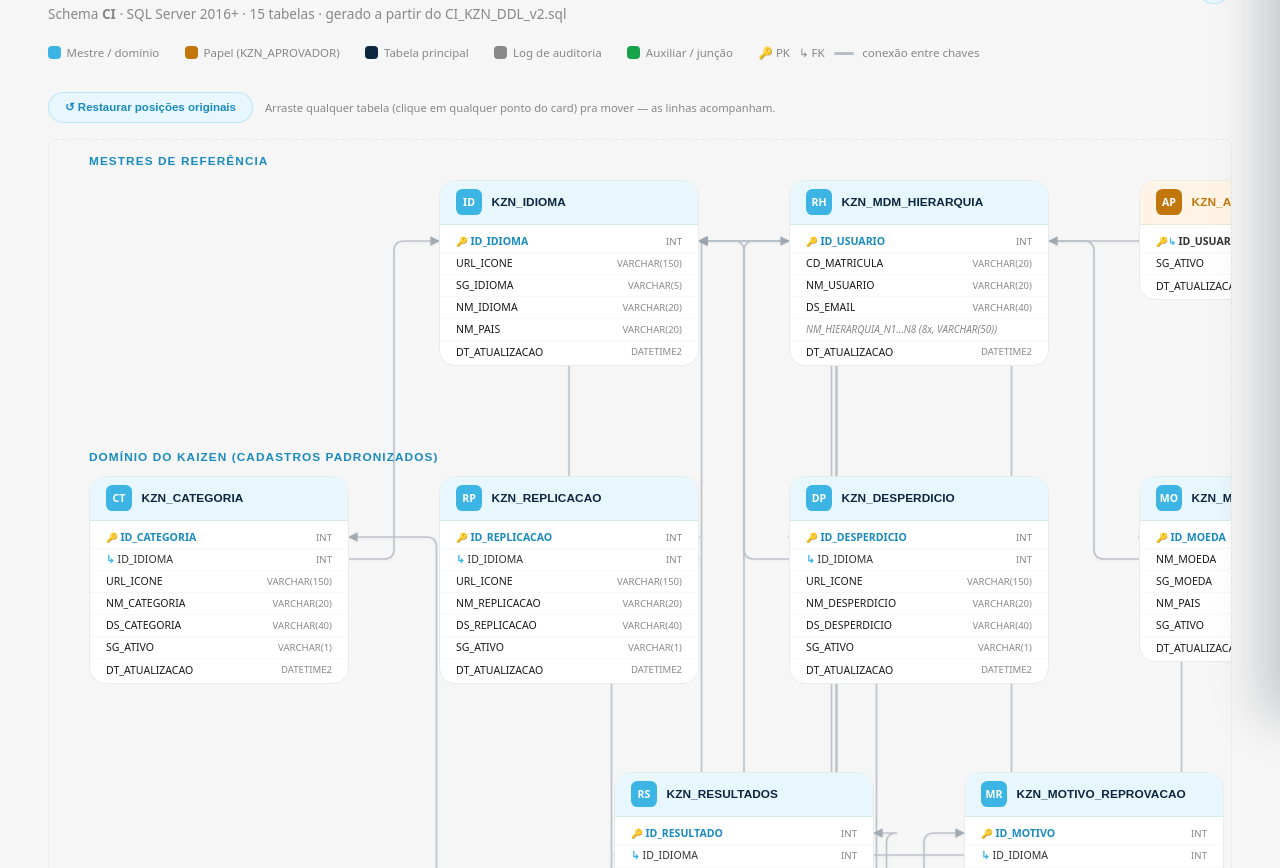
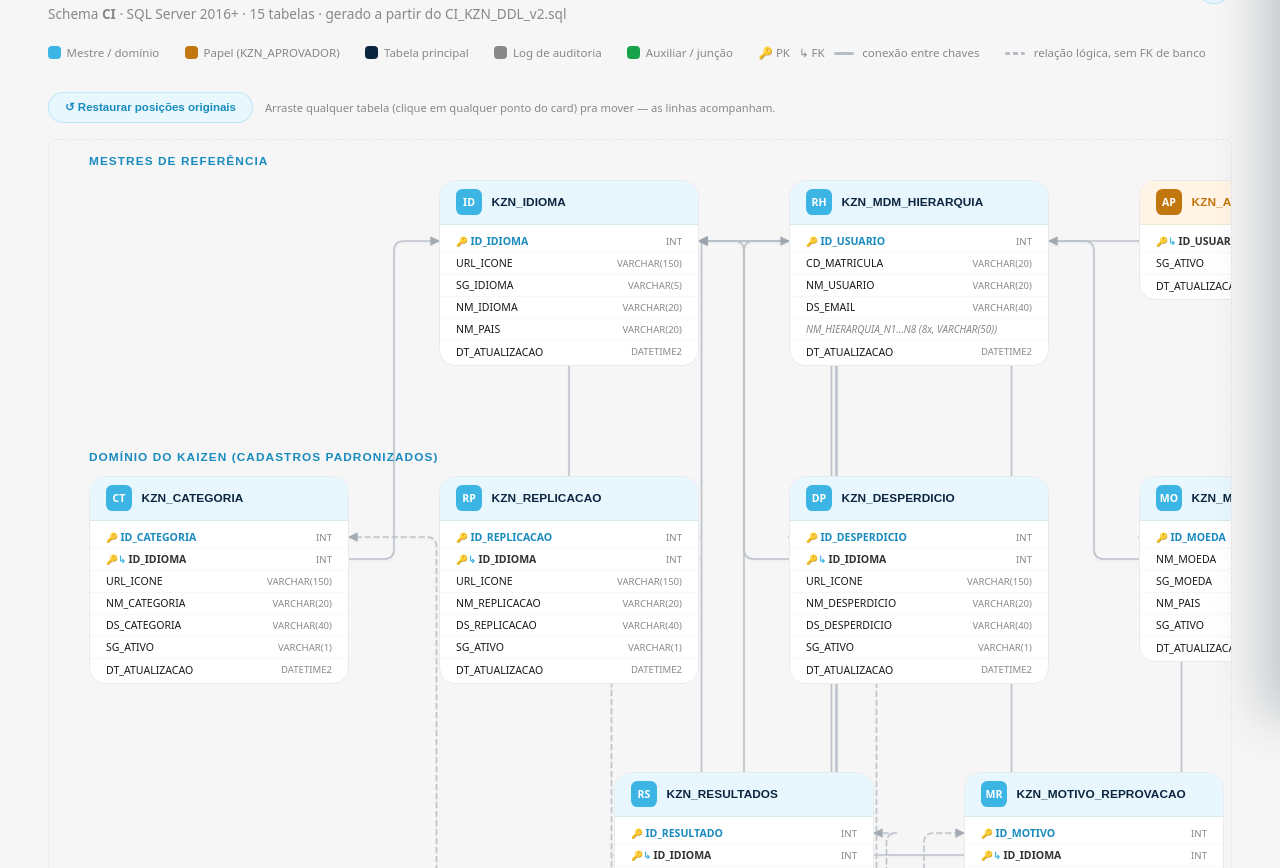
Before and after one commit to AlvesBhz/VBM-Kaizen-App, a website: page assets/DER_VBM_Kaizen_CI.html in a window 1280 px wide. Shown: the part 84-952 px from the top of the page. Drawn offline with Linux system fonts and the light colour scheme.

Commit message:
Add files via upload

```diff
--- a/assets/DER_VBM_Kaizen_CI.html
+++ b/assets/DER_VBM_Kaizen_CI.html
@@ -80,6 +80,7 @@ svg#links path.rel{fill:none;stroke:var(--line-color);stroke-width:1.6;opacity:.
 #arrow-key path{fill:var(--arrow-color);transition:fill .3s;}
 svg#links path.rel.dim{opacity:.12;}
 svg#links path.rel.hot{opacity:1;stroke-width:2.4;stroke:var(--vbm-blue-dark);}
+svg#links path.rel.soft{stroke-dasharray:5 4;}
 .group-label{position:absolute;font-family:'Poppins',sans-serif;font-weight:700;font-size:.74rem;text-transform:uppercase;letter-spacing:.09em;color:var(--vbm-blue-dark);transition:color .3s var(--ease-out);}
 body[data-bg="dark"] .group-label{color:var(--vbm-blue-light);}
 .entity{position:absolute;background:var(--card-bg);border-radius:1rem;border:1px solid var(--card-border);overflow:hidden;z-index:1;transition:box-shadow .25s,background .3s var(--ease-out),border-color .3s var(--ease-out);}
@@ -137,6 +138,7 @@ footer{margin-top:1.25rem;font-size:.68rem;color:var(--vbm-mid);}
   <span><span class="sw" style="background:var(--vbm-mid)"></span><span data-i18n="legend.log">Log de auditoria</span></span>
   <span><span class="sw" style="background:var(--aux)"></span><span data-i18n="legend.aux">Auxiliar / junção</span></span>
   <span>🔑 PK &nbsp; ↳ FK &nbsp; <span class="ln" style="background:var(--line-color)"></span> <span data-i18n="legend.line">conexão entre chaves</span></span>
+  <span><span class="ln" style="background:linear-gradient(90deg,var(--line-color) 0 60%,transparent 60% 100%);background-size:8px 3px;"></span> <span data-i18n="legend.soft">relação lógica, sem FK de banco</span></span>
 </div>
 
 <div class="toolbar">
@@ -195,18 +197,18 @@ footer{margin-top:1.25rem;font-size:.68rem;color:var(--vbm-mid);}
 <path class="rel" d="M795,1023 L757.5,1023 Q747.5,1023 747.5,1013 L747.5,71 Q747.5,61 737.5,61 L700,61" marker-end="url(#arrow-key)" data-from="e_PVC" data-to="e_MDM" data-fk-row="1"/>
 <path class="rel" d="M795,1045 L757.5,1045 Q747.5,1045 747.5,1035 L747.5,71 Q747.5,61 737.5,61 L700,61" marker-end="url(#arrow-key)" data-from="e_PVC" data-to="e_MDM" data-fk-row="2"/>
 <path class="rel" d="M795,1529 L757.5,1529 Q747.5,1529 747.5,1519 L747.5,71 Q747.5,61 737.5,61 L700,61" marker-end="url(#arrow-key)" data-from="e_PVC" data-to="e_MDM" data-fk-row="24"/>
-<path class="rel" d="M475,1089 L357.5,1089 Q347.5,1089 347.5,1079 L347.5,367 Q347.5,357 337.5,357 L260,357" marker-end="url(#arrow-key)" data-from="e_PVC" data-to="e_CATEGORIA" data-fk-row="4"/>
-<path class="rel" d="M475,1111 L512.5,1111 Q522.5,1111 522.5,1101 L522.5,367 Q522.5,357 532.5,357 L610,357" marker-end="url(#arrow-key)" data-from="e_PVC" data-to="e_REPLICACAO" data-fk-row="5"/>
+<path class="rel soft" d="M475,1089 L357.5,1089 Q347.5,1089 347.5,1079 L347.5,367 Q347.5,357 337.5,357 L260,357" marker-end="url(#arrow-key)" data-from="e_PVC" data-to="e_CATEGORIA" data-fk-row="4"/>
+<path class="rel soft" d="M475,1111 L512.5,1111 Q522.5,1111 522.5,1101 L522.5,367 Q522.5,357 532.5,357 L610,357" marker-end="url(#arrow-key)" data-from="e_PVC" data-to="e_REPLICACAO" data-fk-row="5"/>
 <path class="rel" d="M795,1199 L1302.5,1199 Q1312.5,1199 1312.5,1189 L1312.5,71 Q1312.5,61 1322.5,61 L1050,61" marker-end="url(#arrow-key)" data-from="e_PVC" data-to="e_APROVADOR" data-fk-row="9"/>
-<path class="rel" d="M795,1331 L795,1331 Q787.5,1331 787.5,1323.5 L787.5,364.5 Q787.5,357 780,357 L700,357" marker-end="url(#arrow-key)" data-from="e_PVC" data-to="e_DESPERDICIO" data-fk-row="15"/>
+<path class="rel soft" d="M795,1331 L795,1331 Q787.5,1331 787.5,1323.5 L787.5,364.5 Q787.5,357 780,357 L700,357" marker-end="url(#arrow-key)" data-from="e_PVC" data-to="e_DESPERDICIO" data-fk-row="15"/>
 <path class="rel" d="M795,1397 L1177.5,1397 Q1187.5,1397 1187.5,1387 L1187.5,367 Q1187.5,357 1197.5,357 L1050,357" marker-end="url(#arrow-key)" data-from="e_PVC" data-to="e_MOEDA" data-fk-row="18"/>
-<path class="rel" d="M795,1463 L825,1463 Q835,1463 835,1453 L835,663 Q835,653 845,653 L875,653" marker-end="url(#arrow-key)" data-from="e_PVC" data-to="e_MOTIVO" data-fk-row="21"/>
+<path class="rel soft" d="M795,1463 L825,1463 Q835,1463 835,1453 L835,663 Q835,653 845,653 L875,653" marker-end="url(#arrow-key)" data-from="e_PVC" data-to="e_MOTIVO" data-fk-row="21"/>
 <path class="rel" d="M885,1023 L850,1023 Q840,1023 840,1013 L840,1011 Q840,1001 830,1001 L795,1001" marker-end="url(#arrow-key)" data-from="e_LOG" data-to="e_PVC" data-fk-row="1"/>
 <path class="rel" d="M885,1089 L912.5,1089 Q922.5,1089 922.5,1079 L922.5,71 Q922.5,61 932.5,61 L960,61" marker-end="url(#arrow-key)" data-from="e_LOG" data-to="e_MDM" data-fk-row="4"/>
 <path class="rel" d="M610,1693 L552.5,1693 Q542.5,1693 542.5,1683 L542.5,1011 Q542.5,1001 532.5,1001 L475,1001" marker-end="url(#arrow-key)" data-from="e_MEMBROS" data-to="e_PVC" data-fk-row="0"/>
 <path class="rel" d="M610,1715 L645,1715 Q655,1715 655,1705 L655,71 Q655,61 665,61 L700,61" marker-end="url(#arrow-key)" data-from="e_MEMBROS" data-to="e_MDM" data-fk-row="1"/>
 <path class="rel" d="M700,1693 L737.5,1693 Q747.5,1693 747.5,1683 L747.5,1011 Q747.5,1001 757.5,1001 L795,1001" marker-end="url(#arrow-key)" data-from="e_RESULTADO_KAIZEN" data-to="e_PVC" data-fk-row="0"/>
-<path class="rel" d="M700,1715 L787.5,1715 Q797.5,1715 797.5,1705 L797.5,663 Q797.5,653 807.5,653 L785,653" marker-end="url(#arrow-key)" data-from="e_RESULTADO_KAIZEN" data-to="e_RESULTADOS" data-fk-row="1"/>
+<path class="rel soft" d="M700,1715 L787.5,1715 Q797.5,1715 797.5,1705 L797.5,663 Q797.5,653 807.5,653 L785,653" marker-end="url(#arrow-key)" data-from="e_RESULTADO_KAIZEN" data-to="e_RESULTADOS" data-fk-row="1"/>
 <path class="rel" d="M1050,1715 L932.5,1715 Q922.5,1715 922.5,1705 L922.5,1011 Q922.5,1001 912.5,1001 L795,1001" marker-end="url(#arrow-key)" data-from="e_KAIZEN_HIERARQUIA" data-to="e_PVC" data-fk-row="1"/>
 </svg>
 
@@ -247,7 +249,7 @@ footer{margin-top:1.25rem;font-size:.68rem;color:var(--vbm-mid);}
   <div class="entity-head"><div class="entity-icon">CT</div><div class="entity-title">KZN_CATEGORIA</div></div>
   <div class="entity-body">
     <div class="field"><span class="field-name pk">ID_CATEGORIA</span><span class="field-type">INT</span></div>
-    <div class="field"><span class="field-name fk">ID_IDIOMA</span><span class="field-type">INT</span></div>
+    <div class="field"><span class="field-name pk fk">ID_IDIOMA</span><span class="field-type">INT</span></div>
     <div class="field"><span class="field-name">URL_ICONE</span><span class="field-type">VARCHAR(150)</span></div>
     <div class="field"><span class="field-name">NM_CATEGORIA</span><span class="field-type">VARCHAR(20)</span></div>
     <div class="field"><span class="field-name">DS_CATEGORIA</span><span class="field-type">VARCHAR(40)</span></div>
@@ -259,7 +261,7 @@ footer{margin-top:1.25rem;font-size:.68rem;color:var(--vbm-mid);}
   <div class="entity-head"><div class="entity-icon">RP</div><div class="entity-title">KZN_REPLICACAO</div></div>
   <div class="entity-body">
     <div class="field"><span class="field-name pk">ID_REPLICACAO</span><span class="field-type">INT</span></div>
-    <div class="field"><span class="field-name fk">ID_IDIOMA</span><span class="field-type">INT</span></div>
+    <div class="field"><span class="field-name pk fk">ID_IDIOMA</span><span class="field-type">INT</span></div>
     <div class="field"><span class="field-name">URL_ICONE</span><span class="field-type">VARCHAR(150)</span></div>
     <div class="field"><span class="field-name">NM_REPLICACAO</span><span class="field-type">VARCHAR(20)</span></div>
     <div class="field"><span class="field-name">DS_REPLICACAO</span><span class="field-type">VARCHAR(40)</span></div>
@@ -271,7 +273,7 @@ footer{margin-top:1.25rem;font-size:.68rem;color:var(--vbm-mid);}
   <div class="entity-head"><div class="entity-icon">DP</div><div class="entity-title">KZN_DESPERDICIO</div></div>
   <div class="entity-body">
     <div class="field"><span class="field-name pk">ID_DESPERDICIO</span><span class="field-type">INT</span></div>
-    <div class="field"><span class="field-name fk">ID_IDIOMA</span><span class="field-type">INT</span></div>
+    <div class="field"><span class="field-name pk fk">ID_IDIOMA</span><span class="field-type">INT</span></div>
     <div class="field"><span class="field-name">URL_ICONE</span><span class="field-type">VARCHAR(150)</span></div>
     <div class="field"><span class="field-name">NM_DESPERDICIO</span><span class="field-type">VARCHAR(20)</span></div>
     <div class="field"><span class="field-name">DS_DESPERDICIO</span><span class="field-type">VARCHAR(40)</span></div>
@@ -294,7 +296,7 @@ footer{margin-top:1.25rem;font-size:.68rem;color:var(--vbm-mid);}
   <div class="entity-head"><div class="entity-icon">TR</div><div class="entity-title">KZN_TIPO_RESULTADO</div></div>
   <div class="entity-body">
     <div class="field"><span class="field-name pk">ID_TIPO_RESULTADO</span><span class="field-type">INT</span></div>
-    <div class="field"><span class="field-name fk">ID_IDIOMA</span><span class="field-type">INT</span></div>
+    <div class="field"><span class="field-name pk fk">ID_IDIOMA</span><span class="field-type">INT</span></div>
     <div class="field"><span class="field-name">NM_TIPO_RESULTADO</span><span class="field-type">VARCHAR(20)</span></div>
     <div class="field"><span class="field-name">DT_ATUALIZACAO</span><span class="field-type">DATETIME2</span></div>
   </div>
@@ -304,7 +306,7 @@ footer{margin-top:1.25rem;font-size:.68rem;color:var(--vbm-mid);}
   <div class="entity-head"><div class="entity-icon">RS</div><div class="entity-title">KZN_RESULTADOS</div></div>
   <div class="entity-body">
     <div class="field"><span class="field-name pk">ID_RESULTADO</span><span class="field-type">INT</span></div>
-    <div class="field"><span class="field-name fk">ID_IDIOMA</span><span class="field-type">INT</span></div>
+    <div class="field"><span class="field-name pk fk">ID_IDIOMA</span><span class="field-type">INT</span></div>
     <div class="field"><span class="field-name">URL_ICONE</span><span class="field-type">VARCHAR(150)</span></div>
     <div class="field"><span class="field-name fk">ID_TIPO_RESULTADO</span><span class="field-type">INT</span></div>
     <div class="field"><span class="field-name">NM_RESULTADO</span><span class="field-type">VARCHAR(20)</span></div>
@@ -317,7 +319,7 @@ footer{margin-top:1.25rem;font-size:.68rem;color:var(--vbm-mid);}
   <div class="entity-head"><div class="entity-icon">MR</div><div class="entity-title">KZN_MOTIVO_REPROVACAO</div></div>
   <div class="entity-body">
     <div class="field"><span class="field-name pk">ID_MOTIVO</span><span class="field-type">INT</span></div>
-    <div class="field"><span class="field-name fk">ID_IDIOMA</span><span class="field-type">INT</span></div>
+    <div class="field"><span class="field-name pk fk">ID_IDIOMA</span><span class="field-type">INT</span></div>
     <div class="field"><span class="field-name">NM_MOTIVO</span><span class="field-type">VARCHAR(20)</span></div>
     <div class="field"><span class="field-name">DS_MOTIVO</span><span class="field-type">VARCHAR(40)</span></div>
     <div class="field"><span class="field-name">DT_ATUALIZACAO</span><span class="field-type">DATETIME2</span></div>
@@ -625,6 +627,7 @@ document.getElementById('btnReset').addEventListener('click', ()=>{
       'legend.log': 'Log de auditoria',
       'legend.aux': 'Auxiliar / junção',
       'legend.line': 'conexão entre chaves',
+      'legend.soft': 'relação lógica, sem FK de banco',
       'toolbar.reset': '↺ Restaurar posições originais',
       'toolbar.hint': 'Arraste qualquer tabela (clique em qualquer ponto do card) pra mover — as linhas acompanham.',
       'group.masters': 'Mestres de referência',
@@ -649,6 +652,7 @@ document.getElementById('btnReset').addEventListener('click', ()=>{
       'legend.log': 'Audit log',
       'legend.aux': 'Auxiliary / junction',
       'legend.line': 'key-to-key connection',
+      'legend.soft': 'logical relation, no DB FK',
       'toolbar.reset': '↺ Reset original layout',
       'toolbar.hint': 'Drag any table (click anywhere on the card) to move it — the lines follow.',
       'group.masters': 'Reference masters',
```
